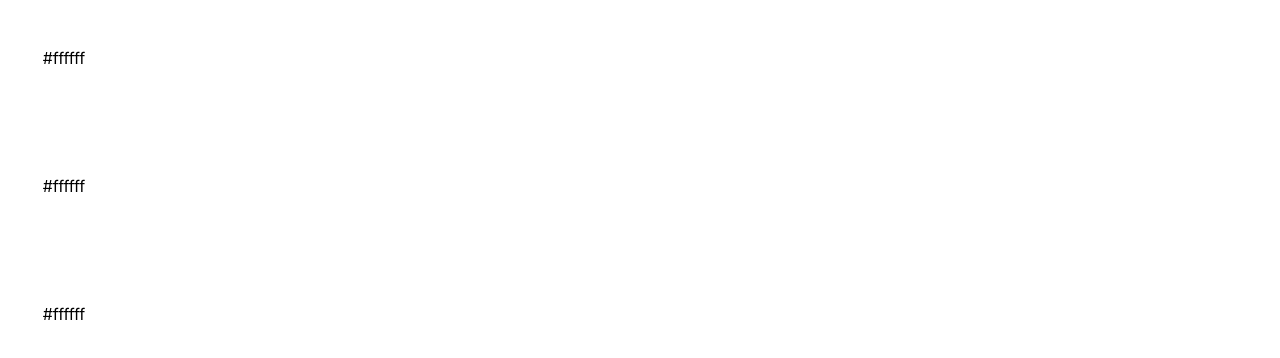
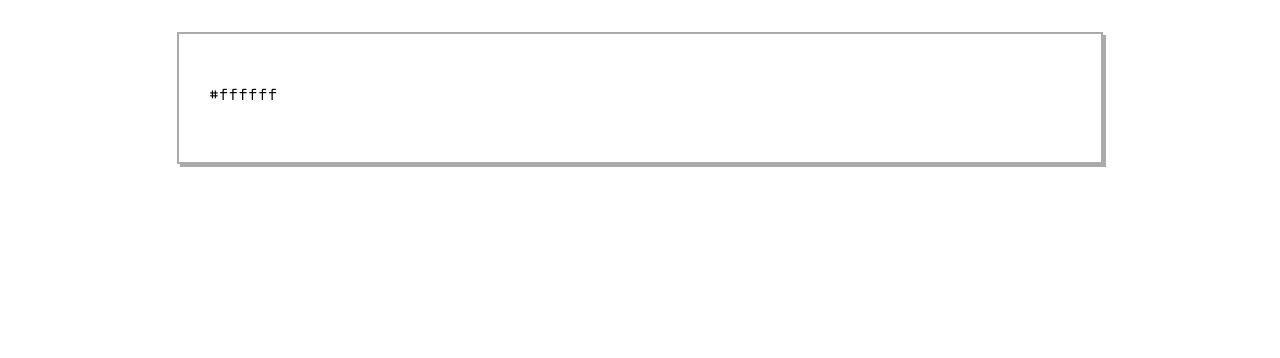
Before and after one commit to CIOSAI/color_picker, a React (Create React App) app: page / in a window 1280 px wide. Shown: the top 358 px of the page. Built offline with nearby package versions, Linux system fonts and the light colour scheme.

Commit message:
colorblock in a drawer container

```diff
--- a/public/index.html
+++ b/public/index.html
@@ -24,7 +24,11 @@
       work correctly both with client-side routing and a non-root public URL.
       Learn how to configure a non-root public URL by running `npm run build`.
     -->
-    <title>React App</title>
+
+    <link rel="preconnect" href="https://fonts.googleapis.com">
+    <link rel="preconnect" href="https://fonts.gstatic.com" crossorigin>
+    <link href="https://fonts.googleapis.com/css2?family=Space+Mono&display=swap" rel="stylesheet">
+    <title>CIOSAI Color Picker</title>
   </head>
   <body>
     <noscript>You need to enable JavaScript to run this app.</noscript>
--- a/src/App.css
+++ b/src/App.css
@@ -1,38 +1,21 @@
 .App {
   text-align: center;
+  display: flex;
+  align-items: center;
+  flex-direction: column;
+  font-family: 'Space Mono', monospace;
+  padding: 2em 4em;
 }
 
-.App-logo {
-  height: 40vmin;
-  pointer-events: none;
+#drawer {
+  width: 80%;
+  display: flex;
+  flex-wrap: wrap;
+  border: #aaa 2px solid;
+  box-shadow: 3px 3px 0 0 #aaa;
 }
 
-@media (prefers-reduced-motion: no-preference) {
-  .App-logo {
-    animation: App-logo-spin infinite 20s linear;
-  }
+#drawer:hover {
+  border: #222 2px solid;
+  box-shadow: 3px 3px 0 0 #222;
 }
-
-.App-header {
-  background-color: #282c34;
-  min-height: 100vh;
-  display: flex;
-  flex-direction: column;
-  align-items: center;
-  justify-content: center;
-  font-size: calc(10px + 2vmin);
-  color: white;
-}
-
-.App-link {
-  color: #61dafb;
-}
-
-@keyframes App-logo-spin {
-  from {
-    transform: rotate(0deg);
-  }
-  to {
-    transform: rotate(360deg);
-  }
-}
--- a/src/App.tsx
+++ b/src/App.tsx
@@ -6,9 +6,9 @@ import { ColorBlock } from './ColorBlock';
 function App() {
   return (
     <div className="App">
-      <ColorBlock/>
-      <ColorBlock/>
-      <ColorBlock/>
+      <div id="drawer">
+        <ColorBlock/>
+      </div>
     </div>
   );
 }
--- a/src/ColorBlock.css
+++ b/src/ColorBlock.css
@@ -1,6 +1,8 @@
 .ColorBlock{
-  height: 4em;
-  width: 4em;
+  min-height: 4em;
+  min-width: 4em;
+  max-height: 4em;
+  max-width: 4em;
   position: relative;
   padding: 2em;
   display: flex;
--- a/src/ColorBlock.tsx
+++ b/src/ColorBlock.tsx
@@ -5,7 +5,7 @@ import {Picker} from './Picker';
 export function ColorBlock(){
   const [hexString, setHexString] = useState("#ffffff")
   const [dropDownOffTrigger, setDropDownOffTrigger] = useState(0)
-  const [dropDownVisible, setDropDownVisible] = useState(true)
+  const [dropDownVisible, setDropDownVisible] = useState(false)
   const [hovering, setHovering] = useState(false)
 
   let mouseClicked = (evt:globalThis.MouseEvent) =>{
@@ -13,7 +13,6 @@ export function ColorBlock(){
   }
 
   useEffect(()=>{
-    setDropDownVisible(false)
     document.addEventListener("mousedown", evt=>{mouseClicked(evt)})
   }, [])
 
--- a/src/SaturationBrightness.tsx
+++ b/src/SaturationBrightness.tsx
@@ -9,6 +9,7 @@ interface SatBriProps{
 
 export function SatBri(prop:SatBriProps){
   const canvasRef = useRef<HTMLCanvasElement | null>(null)
+  const satBriRef = useRef<HTMLDivElement | null>(null)
   const canvasSize = 90
   const cursorSize = 0.15 * canvasSize
   const cursorWidth = 0.1 * canvasSize
@@ -37,20 +38,23 @@ export function SatBri(prop:SatBriProps){
   useEffect(() => {
     document.addEventListener("mousemove", evt=>{updateRawCoord(evt)})
     document.addEventListener("mouseup", evt=>{setDialingState(false, evt as any)})
+  }, [])
+
+  let satBriRect = satBriRef.current?.getBoundingClientRect()
+  useEffect(()=>{
     if(canvasRef.current){
       let rect = canvasRef.current.getBoundingClientRect()
       setLeft(rect.left)
       setTop(rect.top)
-      // console.log(rect)
     }
-  }, [])
+  }, [satBriRect?.left, satBriRect?.top])
 
   useEffect(() => {
     if(canvasRef.current){
       const context = canvasRef.current.getContext('2d')
       if (context) draw(context, canvasSize)
     }
-  }, [prop.hue, saturation, brightness])
+  }, [prop.hue])
 
   let setDialingState = (b:boolean, evt:MouseEvent) => {
     if(evt.button==0){
@@ -77,7 +81,7 @@ export function SatBri(prop:SatBriProps){
   let cursorX = saturation*canvasSize-adjust
   let cursorY = brightness*canvasSize-adjust
   return (
-    <div id="sb">
+    <div id="sb" ref={satBriRef}>
       <canvas
         ref={canvasRef}
         id="SatBri"
@@ -90,7 +94,7 @@ export function SatBri(prop:SatBriProps){
           width:       cursorSize,
           height:      cursorSize,
           borderWidth: cursorWidth,
-          left:        left-cursorWidth+cursorX,
+          left:        adjust+cursorX, //left-cursorWidth+
           top:         cursorY
         }}
       />
```
